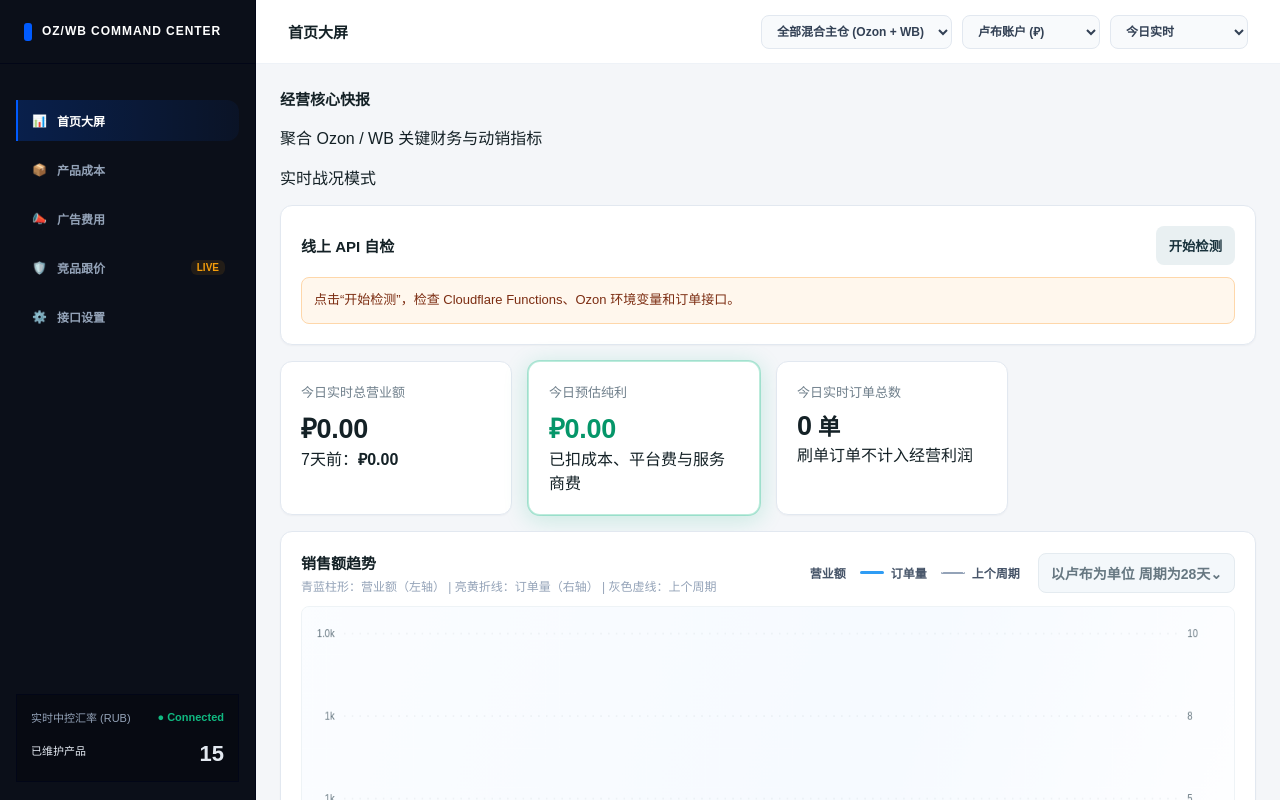
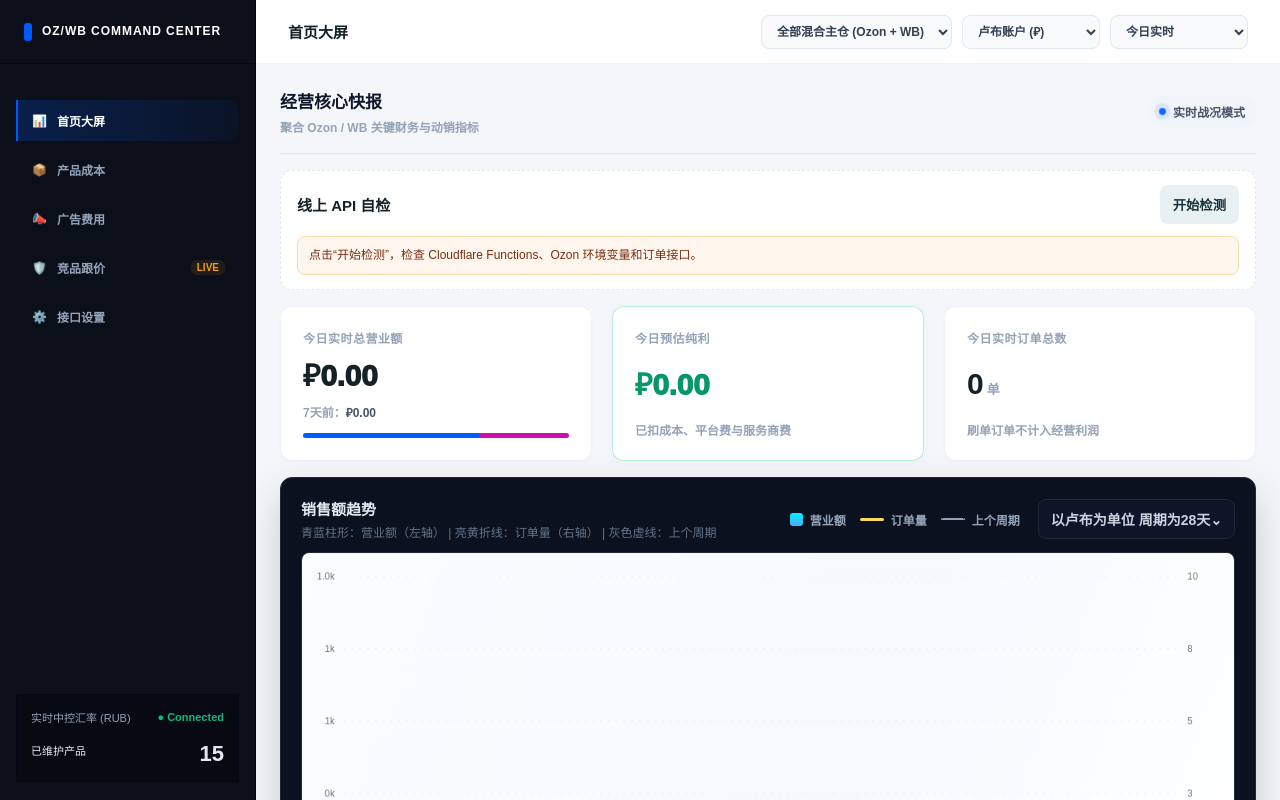
Before and after one commit to linzj1122-max/222, a plain HTML site: page index.html in a window 1280 px wide. Drawn offline with Linux system fonts and the light colour scheme; no server answers.

Commit message:
Add files via upload

```diff
--- a/styles/main.css
+++ b/styles/main.css
@@ -51,13 +51,112 @@
     .topbar { display: flex; justify-content: space-between; align-items: center; gap: 14px; height: 64px; background: #fff; border-bottom: 1px solid #eef2f7; padding: 0 32px; position: sticky; top: 0; z-index: 4; }
     .status { color: var(--muted); font-size: 13px; }
     .grid { display: grid; gap: 16px; }
-    .metrics { grid-template-columns: repeat(4, minmax(150px, 1fr)); }
+    .metrics { grid-template-columns: repeat(3, minmax(180px, 1fr)); gap: 20px; }
     .split { grid-template-columns: 420px minmax(0, 1fr); align-items: start; }
     .wide-split { grid-template-columns: minmax(0, 1.3fr) minmax(340px, .7fr); align-items: start; }
     .panel { background: #fff; border: 1px solid #e2e8f0; border-radius: 12px; box-shadow: 0 1px 2px rgba(15, 23, 42, .04); padding: 20px; min-width: 0; }
-    .metric { background: #fff; padding: 20px; }
-    .metric span { color: var(--muted); font-size: 13px; }
-    .metric strong { display: block; font-size: 27px; margin-top: 8px; letter-spacing: -0.01em; font-weight: 900; }
+    .dashboard-brief {
+      display: flex;
+      justify-content: space-between;
+      align-items: center;
+      gap: 16px;
+      border-bottom: 1px solid #e2e8f0;
+      padding: 0 0 18px;
+    }
+    .dashboard-brief h2 {
+      font-size: 17px;
+      color: #0f172a;
+      font-weight: 900;
+    }
+    .dashboard-brief p {
+      margin: 5px 0 0;
+      color: #94a3b8;
+      font-size: 12px;
+      font-weight: 700;
+    }
+    .live-chip {
+      display: inline-flex;
+      align-items: center;
+      gap: 7px;
+      color: #475569;
+      background: #f1f5f9;
+      border-radius: 999px;
+      padding: 7px 11px;
+      font-size: 12px;
+      font-weight: 800;
+    }
+    .live-chip span {
+      width: 7px;
+      height: 7px;
+      border-radius: 999px;
+      background: #005bff;
+      box-shadow: 0 0 0 5px rgba(0, 91, 255, .1);
+      animation: pulse-dot 1.6s ease-in-out infinite;
+    }
+    .api-panel {
+      padding: 14px 16px;
+      border-style: dashed;
+      box-shadow: none;
+    }
+    .api-panel .notice {
+      padding: 9px 11px;
+      font-size: 12px;
+    }
+    .metric {
+      min-height: 128px;
+      display: flex;
+      flex-direction: column;
+      justify-content: space-between;
+      background: #fff;
+      padding: 22px;
+      border-color: #eef2f7;
+      box-shadow: 0 1px 3px rgba(15, 23, 42, .03);
+    }
+    .metric span {
+      color: #94a3b8;
+      font-size: 12px;
+      text-transform: uppercase;
+      letter-spacing: .04em;
+      font-weight: 900;
+    }
+    .metric strong {
+      display: block;
+      font-size: 30px;
+      margin-top: 8px;
+      letter-spacing: -0.01em;
+      font-weight: 950;
+      font-variant-numeric: tabular-nums;
+    }
+    .metric strong small {
+      color: #94a3b8;
+      font-size: 13px;
+      font-weight: 700;
+    }
+    .metric-sub {
+      color: #94a3b8;
+      font-size: 12px;
+      font-weight: 700;
+      margin-top: 8px;
+    }
+    .metric-sub b { color: #475569; }
+    .metric-split {
+      display: flex;
+      height: 5px;
+      background: #f1f5f9;
+      border-radius: 999px;
+      overflow: hidden;
+      margin-top: 12px;
+    }
+    .metric-split i {
+      display: block;
+      width: 66%;
+      background: #005bff;
+    }
+    .metric-split em {
+      display: block;
+      width: 34%;
+      background: #cb11ab;
+    }
     label { display: grid; gap: 7px; color: #33444d; font-size: 13px; font-weight: 700; }
     input, select, textarea { width: 100%; border: 1px solid var(--line); border-radius: 8px; padding: 10px 11px; font-size: 14px; outline: none; background: #fff; color: var(--ink); }
     input:focus, select:focus, textarea:focus { border-color: var(--brand); box-shadow: 0 0 0 3px rgba(15,118,110,.12); }
@@ -224,14 +323,39 @@
     .mid { background: #fff7ed; color: var(--orange); }
     .change-up { color: var(--red); font-weight: 800; }
     .change-down { color: var(--green); font-weight: 800; }
+    .trend-panel {
+      background: #0b111e;
+      border-color: #1f2937;
+      box-shadow: 0 18px 42px rgba(2, 6, 23, .18);
+    }
+    .trend-panel .toolbar h3,
+    .trend-panel .chart-heading h3 {
+      color: #e2e8f0;
+    }
+    .trend-panel .chart-heading p {
+      color: #64748b;
+    }
+    .trend-panel .legend { color: #94a3b8; }
+    .trend-panel .chart-select button {
+      background: rgba(15, 23, 42, .9);
+      color: #cbd5e1;
+      border-color: #1f2937;
+    }
+    .trend-panel .chart-menu {
+      background: #111827;
+      border-color: #1f2937;
+      color: #e2e8f0;
+    }
+    .trend-panel .menu-label { color: #64748b; }
+    .trend-panel .menu-option { color: #cbd5e1; }
+    .trend-panel .menu-option.active { color: #60a5fa; }
     .chart-wrap {
-      height: 410px;
+      height: 360px;
       position: relative;
       border-radius: 8px;
-      background:
-        linear-gradient(180deg, #fbfdff 0%, #f6faff 55%, #ffffff 100%);
+      background: transparent;
       overflow: hidden;
-      border: 1px solid #eef3f6;
+      border: 1px solid #1f2937;
     }
     canvas { width: 100%; height: 100%; display: block; }
     .notice { background: #fff7ed; border: 1px solid #fed7aa; border-radius: 8px; padding: 12px; color: #7c2d12; font-size: 13px; line-height: 1.6; }
@@ -320,6 +444,15 @@
     .legend-line.green {
       background: #10b981;
     }
+    .legend-line.yellow {
+      background: #fad961;
+    }
+    .legend-bar {
+      width: 13px;
+      height: 13px;
+      border-radius: 3px;
+      background: linear-gradient(180deg, #00f2fe, #4facfe);
+    }
     .brand-mark {
       display: inline-flex;
       align-items: center;
@@ -371,11 +504,15 @@
       50% { box-shadow: 0 4px 25px 2px rgba(16, 185, 129, .22), 0 0 0 1px rgba(16, 185, 129, .35); }
     }
     .profit-card {
-      animation: profit-glow 3s infinite ease-in-out;
       border-color: rgba(16, 185, 129, .28);
+      box-shadow: 0 2px 8px rgba(16, 185, 129, .04);
     }
     .profit-card strong {
       color: #059669;
+    }
+    @keyframes pulse-dot {
+      0%, 100% { opacity: 1; transform: scale(1); }
+      50% { opacity: .55; transform: scale(.78); }
     }
     .menu-group {
       display: grid;
```
